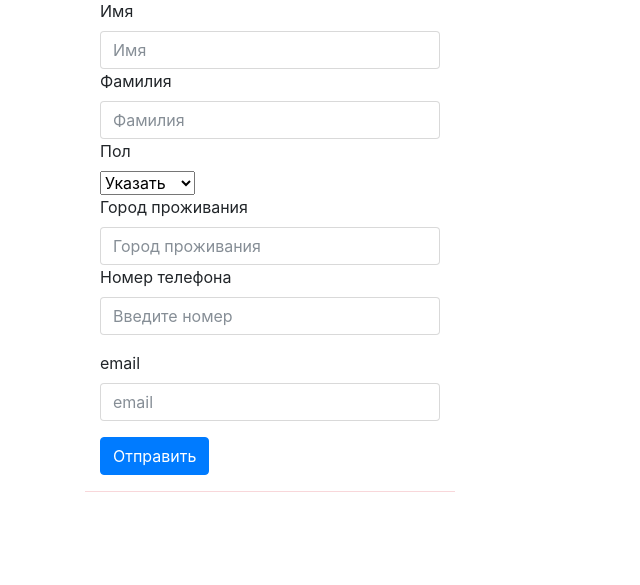
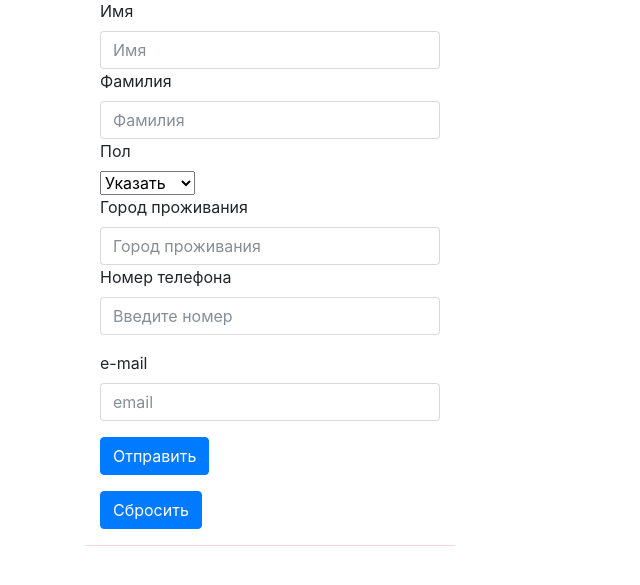
Before and after one commit to lm815/php, a PHP site: page / in a window 1280 px wide. Shown: the part 40-625 px from the top of the page, without its empty margins (0-640 px from the left). Run offline with PHP 8.4, Linux system fonts and the light colour scheme.

Commit message:
Добавлена кнопка сбросить

```diff
--- a/contacts.txt
+++ b/contacts.txt
@@ -34,3 +34,9 @@
 Здравствуйте, Егор. Ваш номер: 89992749370
 Здравствуйте, Егор. Ваш номер: 89992749370
 Здравствуйте, Коля. Ваш номер: 89493773723
+Здравствуйте, Варя. Ваш номер: 9600987894
+Здравствуйте, Борис. Ваш номер: 89632654738
+Здравствуйте, Борис. Ваш номер: 89632654738
+Здравствуйте, Борис. Ваш номер: 89632654738
+Здравствуйте, Борис. Ваш номер: 89632654738
+Здравствуйте, Кен. Ваш номер: 345634у563463
--- a/index.php
+++ b/index.php
@@ -59,28 +59,36 @@ if (isset($_REQUEST['name']) and isset($_REQUEST['phone'])) {
                             <div class="form-group">
                                 <label for="city" class="col-sm-2 control-label">Город проживания</label>
                                 <div class="col-md-4">
-                                    <input type="text" name="city" class="form-control" placeholder="Город проживания" required>
+                                    <input type="text" name="city" class="form-control" placeholder="Город проживания"
+                                           required>
                                 </div>
                                 <form class="form-horizontal" action="index.php" method="post">
                                     <div class="form-group">
                                         <label for="phone" class="col-sm-2 control-label">Номер телефона</label>
                                         <div class="col-md-4">
-                    <input type="text" name="phone" class="form-control" placeholder="Введите номер" required>
+                                            <input type="text" name="phone" class="form-control"
+                                                   placeholder="Введите номер" required>
                                         </div>
                                     </div>
                                     <form class="form-horizontal" action="index.php" method="post">
                                         <div class="form-group">
-                    <label for="email" class="col-sm-2" control-label">email</label>
+                                            <label for="email" class="col-sm-2 control-label">e-mail</label>
                                             <div class="col-md-4">
-                    <input type="text" name="email" class="form-control" placeholder="email" required>
+                                                <input type="text" name="email" class="form-control"
+                                                       placeholder="email" required>
                                             </div>
-                    <p>
+                                        </div>
                                         <div class="form-group">
                                             <div class="col-sm-offset-2 col-md-10">
                                                 <button type="submit" class="btn btn-primary">Отправить</button>
                                             </div>
                                         </div>
-                </p>
+                                        <div class="form-group">
+                                            <div class="col-sm-offset-2 col-md-10">
+                                                <button type="reset" class="btn btn-primary">Сбросить</button>
+                                            </div>
+                                        </div>
+
                                         <p class="alert-danger col-md-4"><?= $error ?></p>
                                     </form>
                                     <?php endif; ?>
```
Lines whose indentation alone changed are shown as unchanged.
